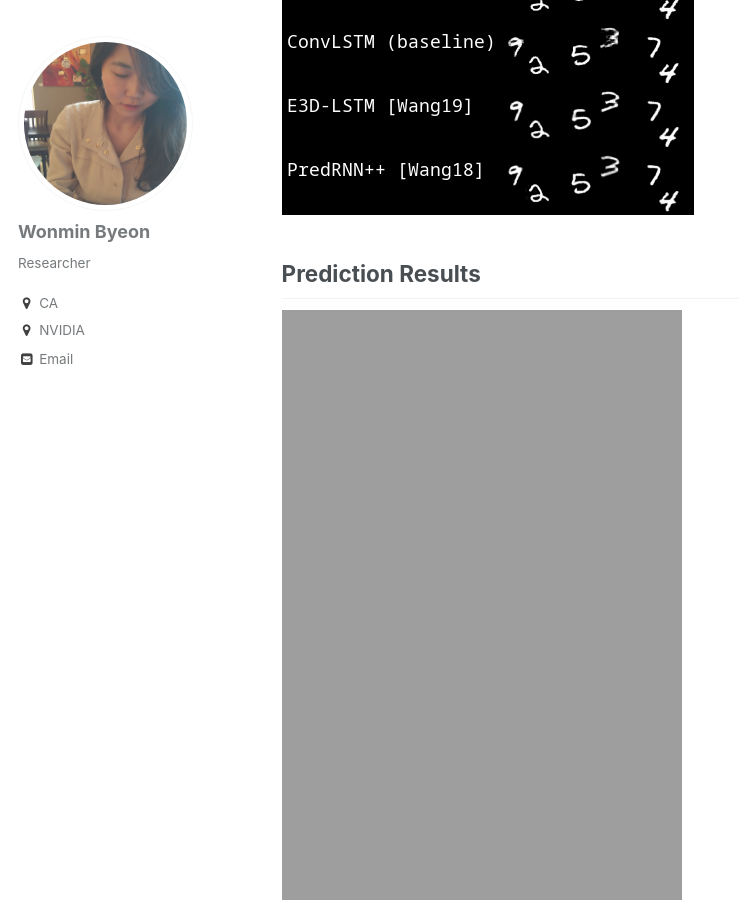
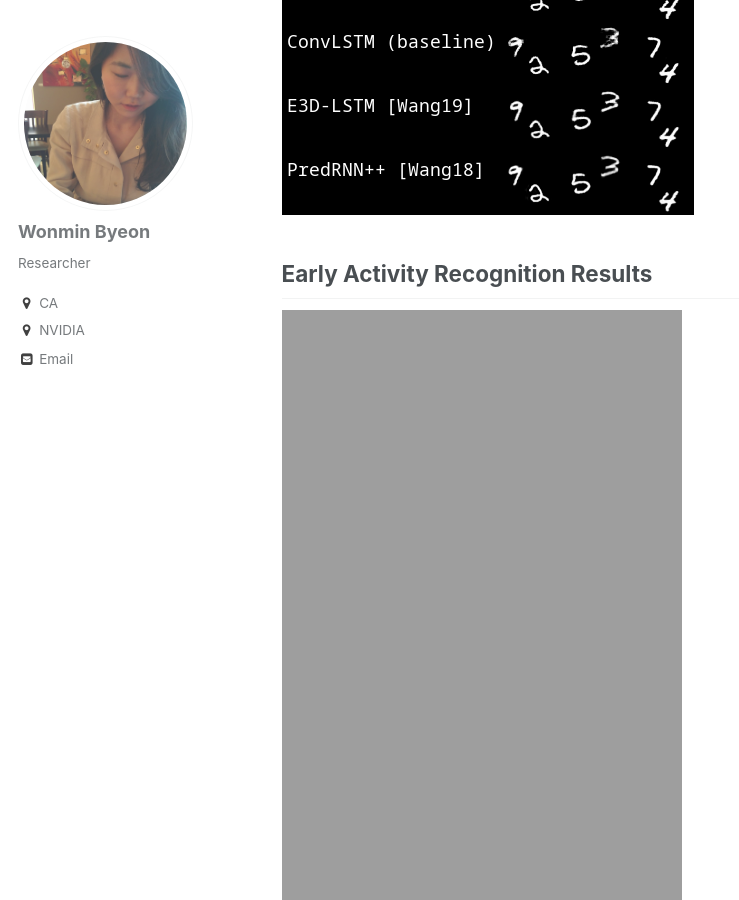
Before and after one commit to wonmin-byeon/wonmin-byeon.github.io, a Jekyll site: the page built from _publications/2020-02-convttlstm.md, in a window 1280 px wide and 900 px high, scrolled down 1025 px. Shown: the whole window, without its empty margins (0-739 px from the left). Built offline with Jekyll 4.4.1, drawn with Linux system fonts in a browser that asks for light colours.

Commit message:
convttlstm add more results

```diff
--- a/_publications/2020-02-convttlstm.md
+++ b/_publications/2020-02-convttlstm.md
@@ -15,7 +15,7 @@ Learning from spatio-temporal data has numerous applications such as human-behav
 ## Prediction Results
 ![](http://wonmin-byeon.github.io/files/result-convttlstm20/mnist.gif)
 
-## Prediction Results
+## Early Activity Recognition Results
 ![](http://wonmin-byeon.github.io/files/result-convttlstm20/early_activity_recognition_video1.gif)
 ![](http://wonmin-byeon.github.io/files/result-convttlstm20/early_activity_recognition_video2.gif)
 <!-- KTH
```
